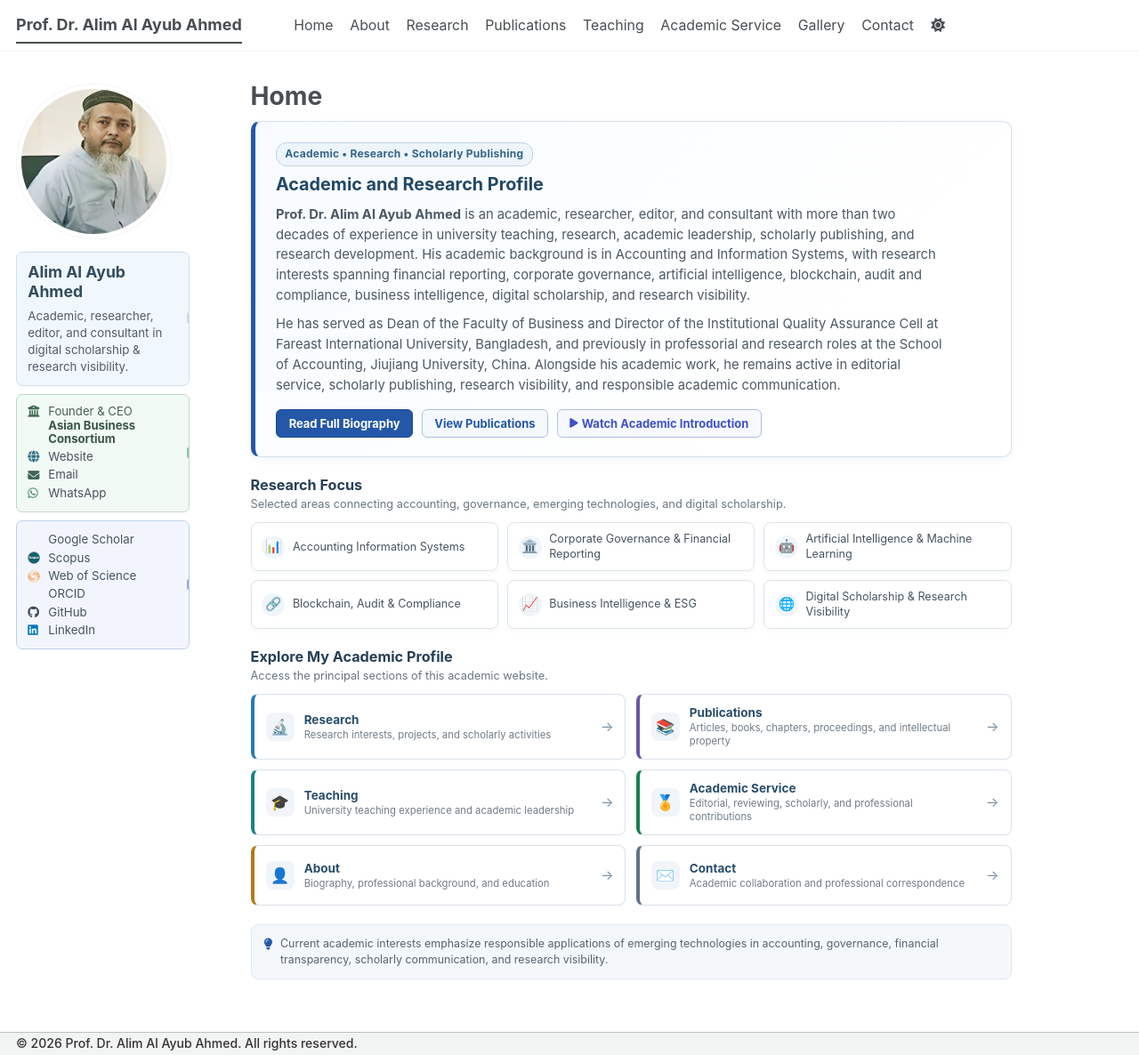
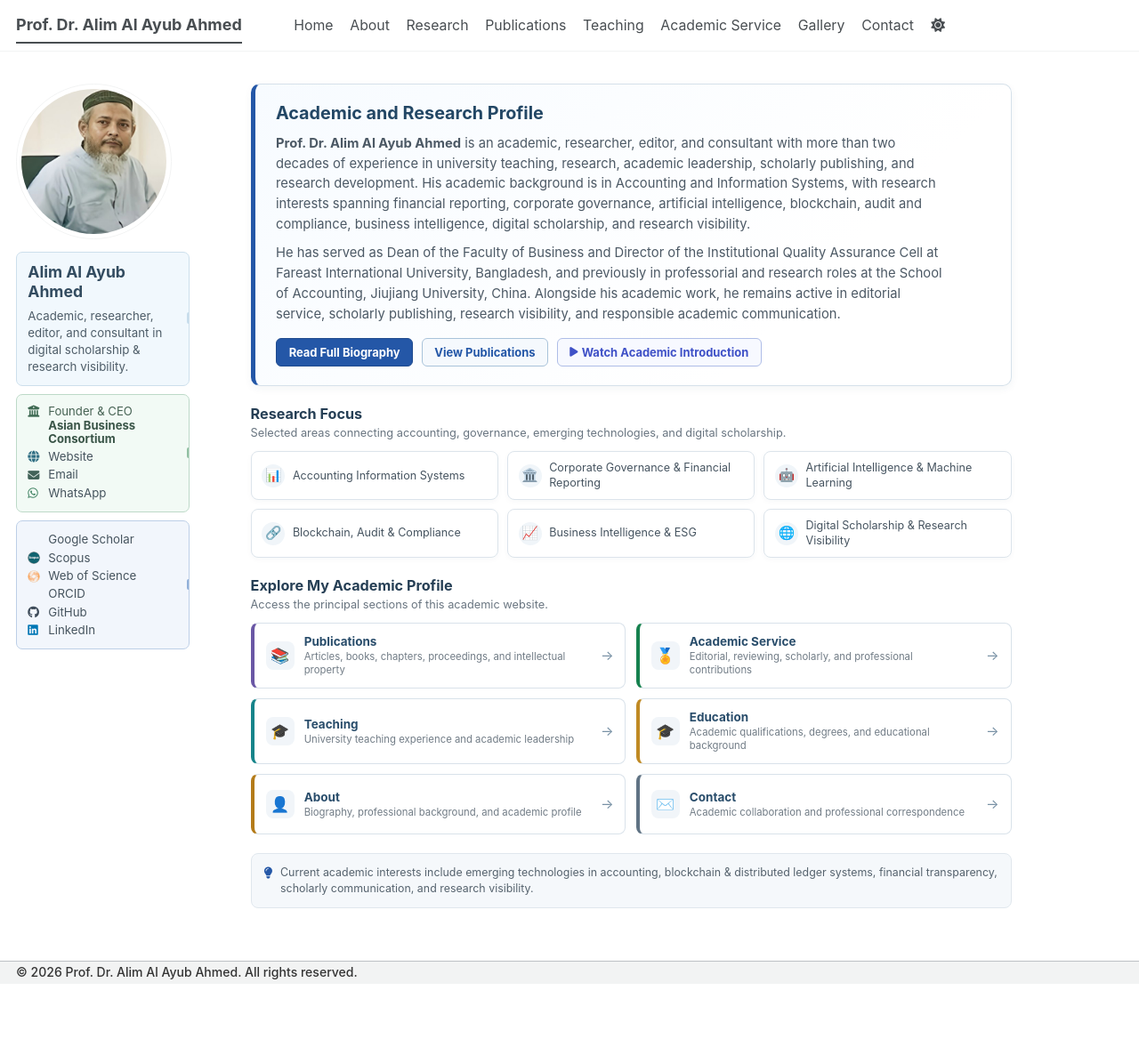
Before and after one commit to alimalayubahmed/alimalayubahmed.github.io, a Jekyll site: the page built from _pages/home.html, in a window 1280 px wide and 1186 px high. Shown: the whole window at 89% size. Built offline with Jekyll 4.4.1, drawn with Linux system fonts in a browser that asks for light colours; a style sheet for code colours, icons or effects is not loaded.

Commit message:
page update

```diff
--- a/_pages/home.html
+++ b/_pages/home.html
@@ -7,6 +7,10 @@ author_profile: true
 
 <link rel="stylesheet" href="{{ '/assets/css/home-about.css' | relative_url }}">
 
+<style>
+.page__title { display:none !important; }
+</style>
+
 <div class="home-page">
 
   <!-- =====================================================
@@ -14,10 +18,6 @@ author_profile: true
        ===================================================== -->
 
   <section class="home-hero">
-
-    <div class="home-hero-label">
-      Academic • Research • Scholarly Publishing
-    </div>
 
     <h2>Academic and Research Profile</h2>
 
@@ -79,6 +79,7 @@ author_profile: true
 
     <div class="home-section-heading">
       <h2>Research Focus</h2>
+
       <p>
         Selected areas connecting accounting, governance, emerging technologies,
         and digital scholarship.
@@ -130,6 +131,7 @@ author_profile: true
 
     <div class="home-section-heading">
       <h2>Explore My Academic Profile</h2>
+
       <p>
         Access the principal sections of this academic website.
       </p>
@@ -137,20 +139,8 @@ author_profile: true
 
     <div class="home-explore-grid">
 
-      <a
-        class="home-explore-card home-explore-research"
-        href="{{ '/research/' | relative_url }}"
-      >
-        <span class="home-explore-icon">🔬</span>
 
-        <span class="home-explore-content">
-          <strong>Research</strong>
-          <small>Research interests, projects, and scholarly activities</small>
-        </span>
-
-        <span class="home-explore-arrow">→</span>
-      </a>
-
+      <!-- Publications -->
 
       <a
         class="home-explore-card home-explore-publications"
@@ -169,22 +159,7 @@ author_profile: true
       </a>
 
 
-      <a
-        class="home-explore-card home-explore-teaching"
-        href="{{ '/teaching/' | relative_url }}"
-      >
-        <span class="home-explore-icon">🎓</span>
-
-        <span class="home-explore-content">
-          <strong>Teaching</strong>
-          <small>
-            University teaching experience and academic leadership
-          </small>
-        </span>
-
-        <span class="home-explore-arrow">→</span>
-      </a>
-
+      <!-- Academic Service -->
 
       <a
         class="home-explore-card home-explore-service"
@@ -203,6 +178,46 @@ author_profile: true
       </a>
 
 
+      <!-- Teaching -->
+
+      <a
+        class="home-explore-card home-explore-teaching"
+        href="{{ '/teaching/' | relative_url }}"
+      >
+        <span class="home-explore-icon">🎓</span>
+
+        <span class="home-explore-content">
+          <strong>Teaching</strong>
+          <small>
+            University teaching experience and academic leadership
+          </small>
+        </span>
+
+        <span class="home-explore-arrow">→</span>
+      </a>
+
+
+      <!-- Education -->
+
+      <a
+        class="home-explore-card home-explore-education"
+        href="{{ '/education/' | relative_url }}"
+      >
+        <span class="home-explore-icon">🎓</span>
+
+        <span class="home-explore-content">
+          <strong>Education</strong>
+          <small>
+            Academic qualifications, degrees, and educational background
+          </small>
+        </span>
+
+        <span class="home-explore-arrow">→</span>
+      </a>
+
+
+      <!-- About -->
+
       <a
         class="home-explore-card home-explore-about"
         href="{{ '/about/' | relative_url }}"
@@ -212,13 +227,15 @@ author_profile: true
         <span class="home-explore-content">
           <strong>About</strong>
           <small>
-            Biography, professional background, and education
+            Biography, professional background, and academic profile
           </small>
         </span>
 
         <span class="home-explore-arrow">→</span>
       </a>
 
+
+      <!-- Contact -->
 
       <a
         class="home-explore-card home-explore-contact"
@@ -250,9 +267,9 @@ author_profile: true
     <i class="fas fa-lightbulb" aria-hidden="true"></i>
 
     <p>
-      Current academic interests emphasize responsible applications of emerging
-      technologies in accounting, governance, financial transparency, scholarly
-      communication, and research visibility.
+      Current academic interests include emerging technologies in accounting,
+      blockchain &amp; distributed ledger systems, financial transparency,
+      scholarly communication, and research visibility.
     </p>
 
   </section>
--- a/assets/css/home-about.css
+++ b/assets/css/home-about.css
@@ -12,15 +12,9 @@
    ========================================================= */
 
 .home-hero { max-width:855px; margin:0 0 1.15rem; padding:1.15rem 1.3rem; border:1px solid #d6e1ea; border-left:5px solid #2457a7; border-radius:10px; background:linear-gradient(135deg,#f7fbff 0%,#fff 72%); box-shadow:0 3px 10px rgba(32,65,95,.055); }
-
-.home-hero-label { display:inline-block; margin:0 0 .45rem; padding:.2rem .52rem; border:1px solid #bfd4e6; border-radius:12px; background:#edf5fb; color:#35658a; font-size:.67rem; font-weight:700; letter-spacing:.02em; }
-
 .home-hero h2 { margin:0 0 .48rem; padding:0; border:0; color:#234765; font-size:1.1rem; line-height:1.3; }
-
 .home-hero p { max-width:760px; margin:0 0 .52rem; color:#4c5965; font-size:.82rem; line-height:1.55; }
-
 .home-hero p:last-of-type { margin-bottom:0; }
-
 .home-hero-actions { display:flex; flex-wrap:wrap; align-items:center; gap:.52rem; margin-top:.82rem; }
 
 
@@ -29,21 +23,13 @@
    ========================================================= */
 
 .home-btn { display:inline-flex; align-items:center; justify-content:center; gap:.24rem; padding:.44rem .76rem; border-radius:6px; font-size:.72rem; font-weight:700; line-height:1.15; text-decoration:none !important; white-space:nowrap; transition:transform .18s ease,background .18s ease,border-color .18s ease,color .18s ease,box-shadow .18s ease; }
-
 .home-btn:hover { transform:translateY(-1px); text-decoration:none !important; }
-
 .home-btn-primary { color:#fff !important; background:#2457a7; border:1px solid #1e4a8e; }
-
 .home-btn-primary:hover { color:#fff !important; background:#17477d; border-color:#17477d; box-shadow:0 3px 8px rgba(36,87,167,.18); }
-
 .home-btn-secondary { color:#2457a7 !important; background:#f5f9fd; border:1px solid #a9c3da; }
-
 .home-btn-secondary:hover { color:#17477d !important; background:#eaf3fa; border-color:#86abc9; }
-
 .home-btn-video { color:#3f51c7 !important; background:#f7f9ff; border:1px solid #aebde7; }
-
 .home-btn-video:hover { color:#fff !important; background:#5063c8; border-color:#5063c8; box-shadow:0 3px 8px rgba(70,88,180,.16); }
-
 .home-btn-video i { margin:0; font-size:.68rem; }
 
 
@@ -52,11 +38,8 @@
    ========================================================= */
 
 .home-section { max-width:855px; margin:0 0 1.15rem; }
-
 .home-section-heading { margin:0 0 .62rem; }
-
 .home-section-heading h2 { margin:0 0 .13rem; padding:0; border:0; color:#263f55; font-size:.9rem; line-height:1.3; }
-
 .home-section-heading p { margin:0; color:#697580; font-size:.71rem; line-height:1.42; }
 
 
@@ -65,11 +48,8 @@
    ========================================================= */
 
 .home-focus-grid { display:grid; grid-template-columns:repeat(3,minmax(0,1fr)); gap:.55rem; }
-
 .home-focus-card { display:flex; align-items:center; gap:.48rem; min-height:50px; padding:.56rem .65rem; border:1px solid #dce4eb; border-radius:8px; background:#fff; color:#465460; font-size:.7rem; line-height:1.3; box-shadow:0 2px 6px rgba(20,50,80,.035); transition:transform .18s ease,border-color .18s ease,background .18s ease,box-shadow .18s ease; }
-
 .home-focus-card:hover { transform:translateY(-2px); border-color:#a9c3da; background:#f8fbfe; box-shadow:0 5px 12px rgba(36,87,167,.08); }
-
 .home-focus-icon { flex:0 0 26px; display:flex; align-items:center; justify-content:center; width:26px; height:26px; border-radius:50%; background:#f0f5f9; font-size:.82rem; }
 
 
@@ -78,27 +58,19 @@
    ========================================================= */
 
 .home-explore-grid { display:grid; grid-template-columns:repeat(2,minmax(0,1fr)); gap:.62rem; }
-
 .home-explore-card { position:relative; display:flex; align-items:center; gap:.62rem; min-height:68px; padding:.65rem .72rem; border:1px solid #d9e2ea; border-left:4px solid #2457a7; border-radius:8px; background:#fff; color:#43515d !important; text-decoration:none !important; transition:transform .18s ease,border-color .18s ease,background .18s ease,box-shadow .18s ease; }
-
 .home-explore-card:hover { transform:translateX(3px); background:#f8fbfe; border-color:#a8bfd2; box-shadow:0 4px 10px rgba(36,87,167,.07); text-decoration:none !important; }
-
 .home-explore-icon { flex:0 0 32px; display:flex; align-items:center; justify-content:center; width:32px; height:32px; border-radius:8px; background:#f1f5f9; font-size:.94rem; }
-
 .home-explore-content { flex:1; display:flex; flex-direction:column; min-width:0; }
-
 .home-explore-content strong { margin:0 0 .07rem; color:#294d6b; font-size:.75rem; line-height:1.25; }
-
 .home-explore-content small { color:#717c86; font-size:.63rem; line-height:1.34; }
-
 .home-explore-arrow { color:#7891a5; font-size:.85rem; transition:transform .18s ease,color .18s ease; }
-
 .home-explore-card:hover .home-explore-arrow { transform:translateX(2px); color:#2457a7; }
 
-.home-explore-research { border-left-color:#2878b8; }
 .home-explore-publications { border-left-color:#6a57a5; }
+.home-explore-service { border-left-color:#16814f; }
 .home-explore-teaching { border-left-color:#16848a; }
-.home-explore-service { border-left-color:#16814f; }
+.home-explore-education { border-left-color:#c08a24; }
 .home-explore-about { border-left-color:#b47b19; }
 .home-explore-contact { border-left-color:#607384; }
 
@@ -108,9 +80,7 @@
    ========================================================= */
 
 .home-note { display:flex; align-items:flex-start; gap:.48rem; max-width:855px; padding:.66rem .78rem; border:1px solid #e0e7ed; border-radius:8px; background:#f5f8fb; color:#56636e; }
-
 .home-note i { margin-top:.14rem; color:#2457a7; font-size:.73rem; }
-
 .home-note p { margin:0; font-size:.69rem; line-height:1.44; }
 
 
@@ -119,7 +89,6 @@
    ========================================================= */
 
 .about-intro { max-width:855px; margin:0 0 .9rem; padding:.78rem .95rem; border-left:4px solid #2457a7; border-radius:0 8px 8px 0; background:#f5f8fb; }
-
 .about-intro p { margin:0; color:#4b5864; font-size:.8rem; line-height:1.55; }
 
 
@@ -128,17 +97,11 @@
    ========================================================= */
 
 .about-card { display:flex; align-items:flex-start; gap:.7rem; max-width:855px; margin:0 0 .72rem; padding:.8rem .9rem; border:1px solid #d9e2ea; border-left:4px solid #2457a7; border-radius:9px; background:#fff; box-shadow:0 2px 7px rgba(25,55,85,.04); transition:transform .18s ease,border-color .18s ease,box-shadow .18s ease,background .18s ease; }
-
 .about-card:hover { transform:translateY(-2px); border-color:#adc2d4; background:#fbfdff; box-shadow:0 5px 12px rgba(36,87,167,.07); }
-
 .about-card-icon { flex:0 0 36px; display:flex; align-items:center; justify-content:center; width:36px; height:36px; border-radius:8px; background:#edf4fa; color:#2457a7; font-size:.84rem; }
-
 .about-card-content { flex:1; min-width:0; }
-
 .about-card-content h2 { margin:0 0 .32rem; padding:0; border:0; color:#294a65; font-size:.84rem; font-weight:700; line-height:1.3; }
-
 .about-card-content p { margin:0 0 .38rem; color:#55616c; font-size:.72rem; line-height:1.5; }
-
 .about-card-content p:last-of-type { margin-bottom:.32rem; }
 
 
@@ -147,23 +110,14 @@
    ========================================================= */
 
 .about-profile-card { border-left-color:#2457a7; }
-
 .about-profile-card .about-card-icon { background:#edf4fb; color:#2457a7; }
-
 .about-education-card { border-left-color:#b47b19; }
-
 .about-education-card .about-card-icon { background:#fff6e5; color:#9a6811; }
-
 .about-experience-card { border-left-color:#16848a; }
-
 .about-experience-card .about-card-icon { background:#edf8f8; color:#14757a; }
-
 .about-research-card { border-left-color:#6957a5; }
-
 .about-research-card .about-card-icon { background:#f3f0fa; color:#6957a5; }
-
 .about-service-card { border-left-color:#16814f; }
-
 .about-service-card .about-card-icon { background:#edf8f2; color:#16814f; }
 
 
@@ -172,7 +126,6 @@
    ========================================================= */
 
 .about-profile-card .about-card-content p { font-size:.72rem; line-height:1.52; }
-
 .about-profile-card .about-card-content p + p { margin-top:.1rem; }
 
 
@@ -181,9 +134,7 @@
    ========================================================= */
 
 .about-inline-link { display:inline-flex; align-items:center; color:#2457a7 !important; font-size:.69rem; font-weight:700; line-height:1.3; text-decoration:none !important; transition:color .18s ease,transform .18s ease; }
-
 .about-inline-link:hover { color:#0b6b3a !important; transform:translateX(2px); text-decoration:underline !important; text-underline-offset:3px; }
-
 .about-link-row { display:flex; flex-wrap:wrap; align-items:center; gap:.75rem; }
 
 
@@ -192,13 +143,9 @@
    ========================================================= */
 
 .about-contact-note { display:flex; align-items:flex-start; gap:.48rem; max-width:855px; padding:.65rem .78rem; border:1px solid #e0e7ed; border-radius:8px; background:#f5f8fb; color:#56636e; }
-
 .about-contact-note i { margin-top:.13rem; color:#2457a7; font-size:.72rem; }
-
 .about-contact-note p { margin:0; font-size:.69rem; line-height:1.43; }
-
 .about-contact-note a { color:#2457a7; font-weight:700; text-decoration:none; }
-
 .about-contact-note a:hover { color:#0b6b3a; text-decoration:underline; text-underline-offset:2px; }
 
 
```
